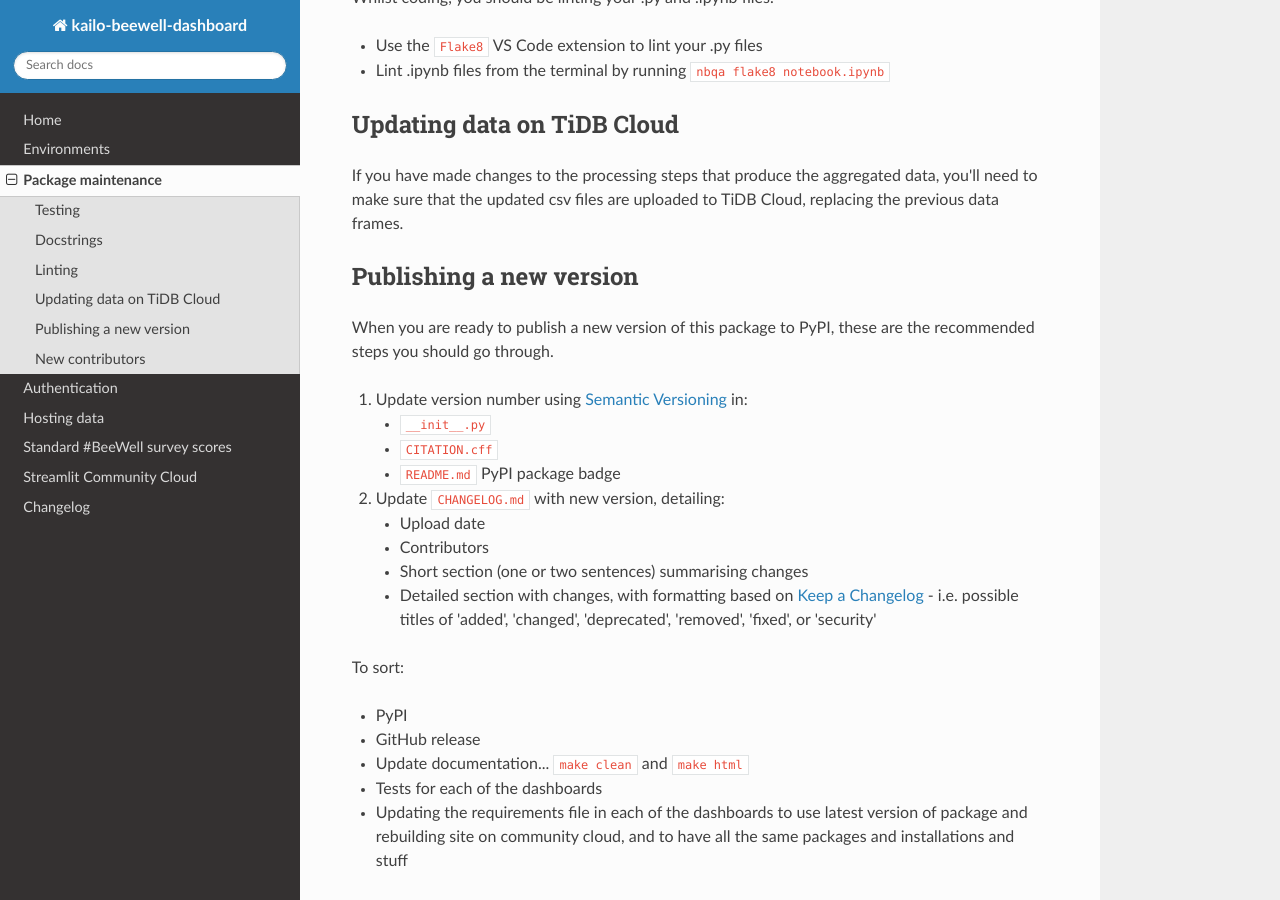
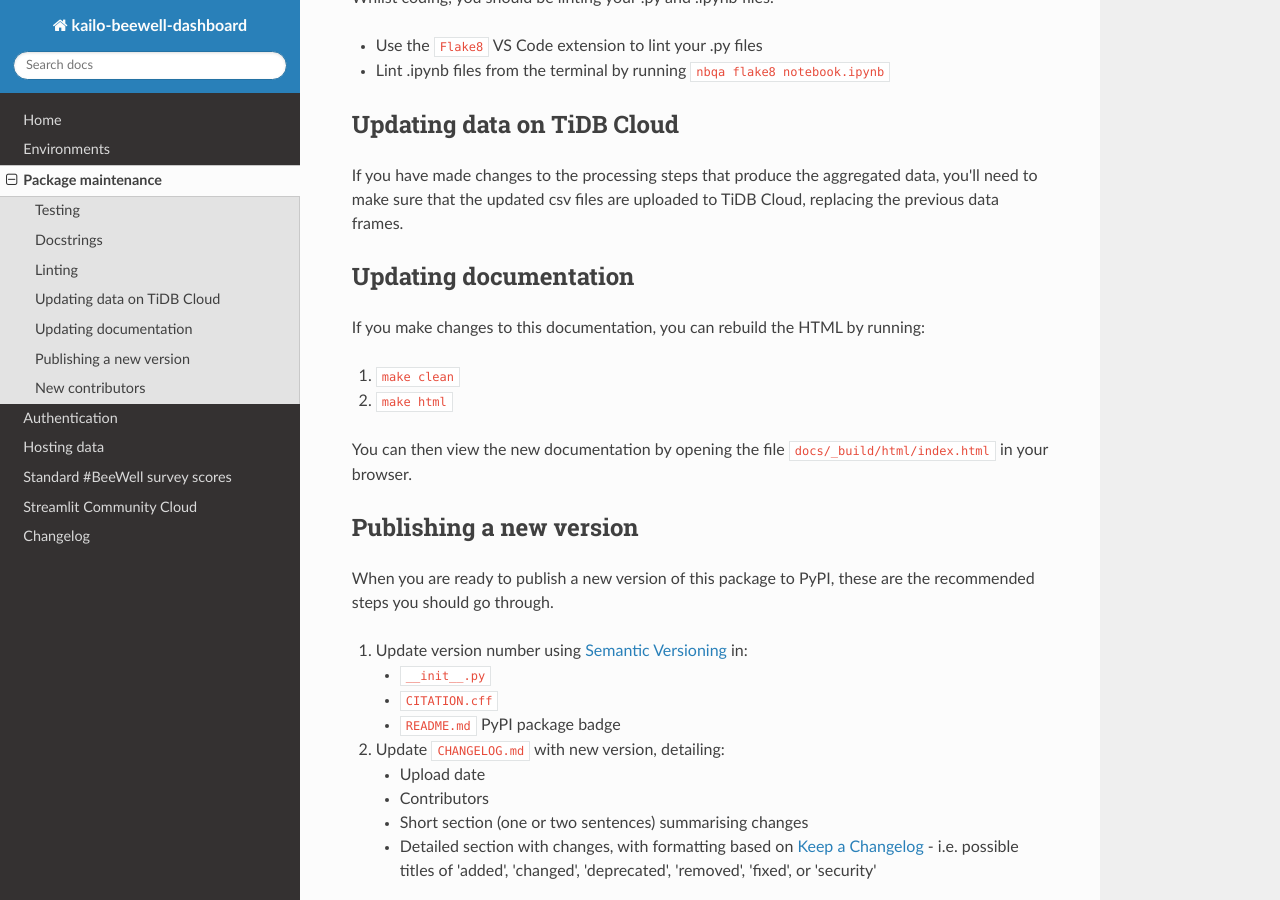
Before and after one commit to kailo-beewell/kailo_beewell_dashboard_package, a Sphinx documentation site: the page built from docs/package_maintenance.md, in a window 1280 px wide and 900 px high, scrolled down 681 px. Built offline with Sphinx 7.4.7 and the Read the Docs theme 2.0.0, drawn with Linux system fonts in a browser that asks for light colours; pages that are not in the unit, such as notebooks, are missing from menus.

Commit message:
Minor changes (removed default comment, add note on updating documentation to package_maintenance)

```diff
--- a/docs/index.rst
+++ b/docs/index.rst
@@ -1,8 +1,3 @@
-.. kailo-beewell-dashboard documentation master file, created by
-   sphinx-quickstart on Fri Mar  1 09:25:27 2024.
-   You can adapt this file completely to your liking, but it should at least
-   contain the root `toctree` directive.
-
 Documentation for kailo-beewell-dashboard
 =========================================
 
--- a/docs/package_maintenance.md
+++ b/docs/package_maintenance.md
@@ -21,6 +21,14 @@ Whilst coding, you should be linting your .py and .ipynb files.
 ## Updating data on TiDB Cloud
 
 If you have made changes to the processing steps that produce the aggregated data, you'll need to make sure that the updated csv files are uploaded to TiDB Cloud, replacing the previous data frames.
+
+## Updating documentation
+
+If you make changes to this documentation, you can rebuild the HTML by running:
+1. `make clean`
+2. `make html`
+
+You can then view the new documentation by opening the file `docs/_build/html/index.html` in your browser.
 
 ## Publishing a new version
 
```
